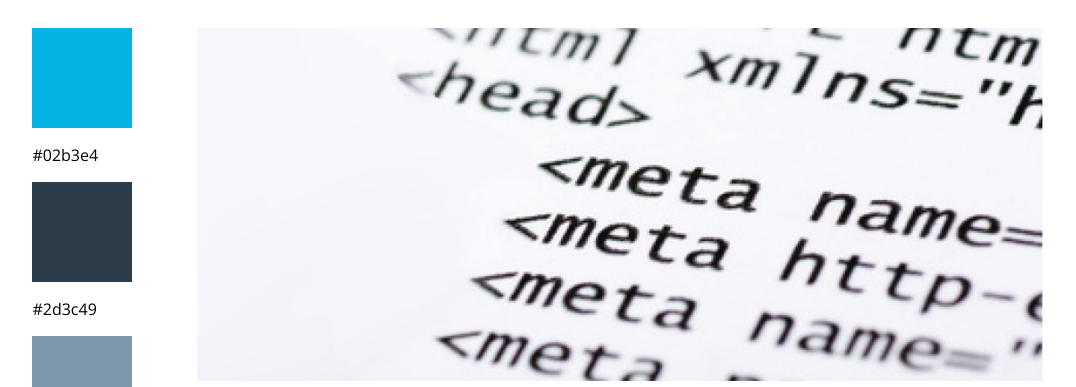
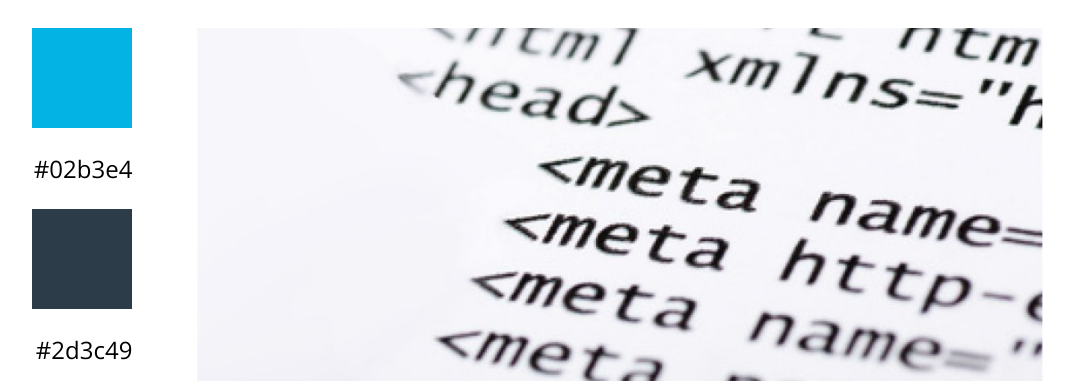
Before and after one commit to Aqueum/UFS-Portfolio, a plain HTML site: page JaneDoette2.html in a window 1280 px wide. Shown: the part 242-629 px from the top of the page, without its empty margins (102-1178 px from the left). Drawn offline with nearby package versions, Linux system fonts and the light colour scheme.

Commit message:
Format swatch text

```diff
--- a/css/JaneDoette2.css
+++ b/css/JaneDoette2.css
@@ -83,6 +83,11 @@ article {
     height: 100px;
 }
 
+.swatchtxt {
+    font-size: 1.5em;
+    text-align: right;
+}
+
 .corporate {
     background-color: var(--corporate);
 }
```
